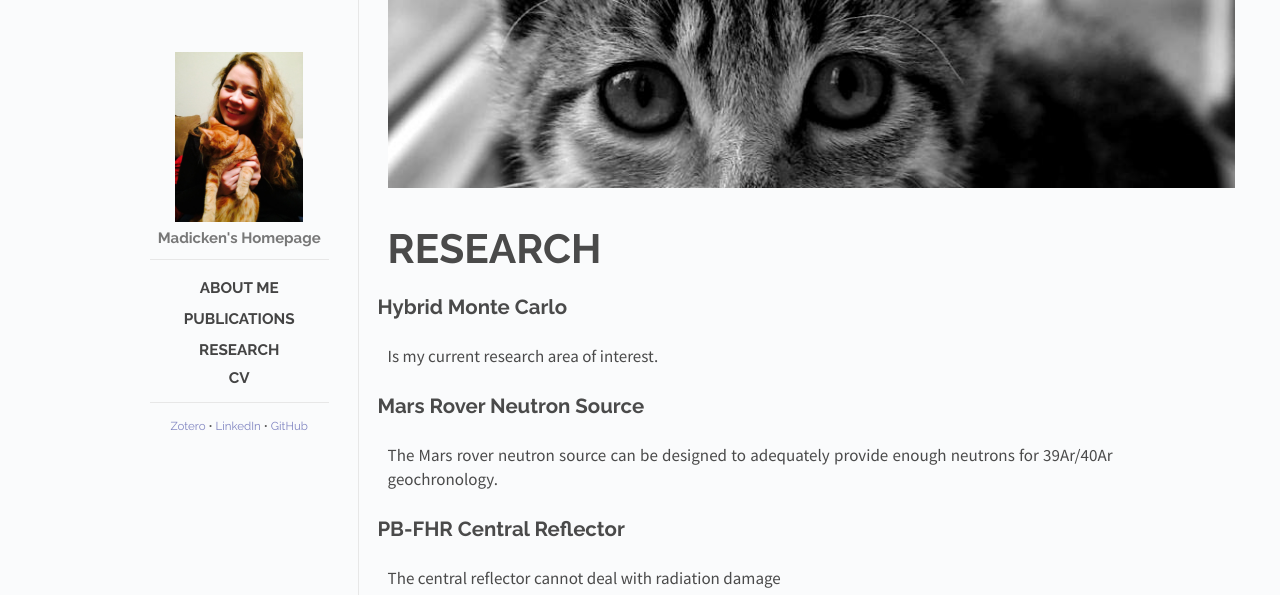
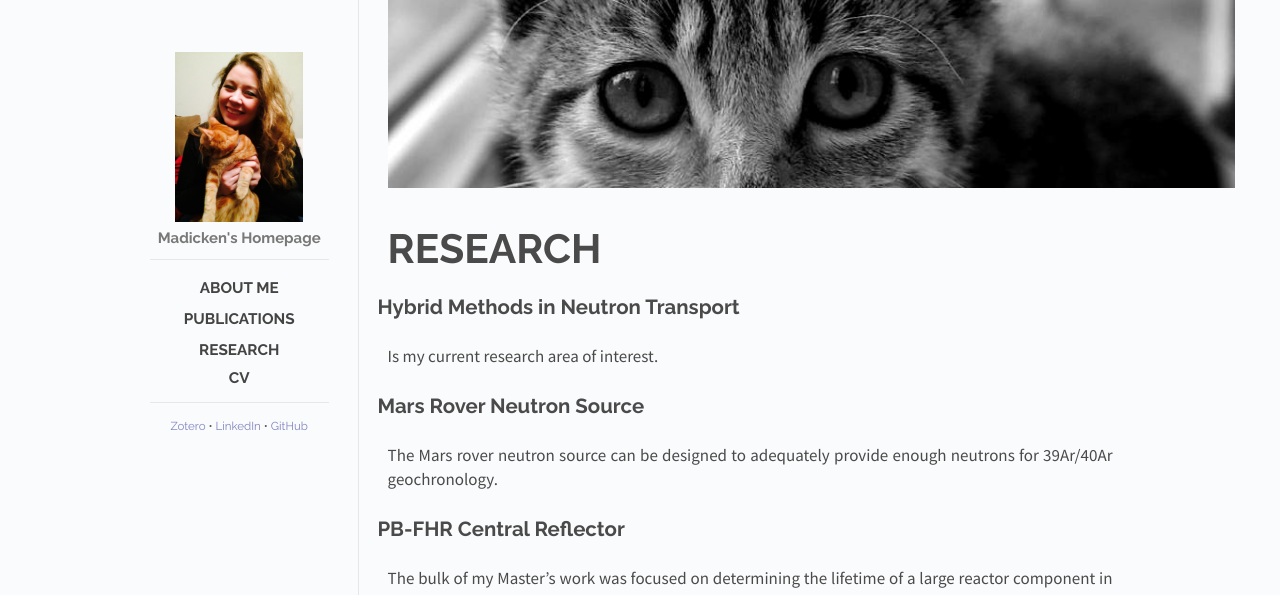
Before and after one commit to munkm/munkm.github.io, a Jekyll site: the page built from _posts/2014-10-18-projects.md, in a window 1280 px wide, cut to the strip 0-595 px from the top of the page. Built offline with Jekyll 4.4.1, drawn with Linux system fonts in a browser that asks for light colours; Markdown is read by kramdown in place of the engine named in the settings; some of the changed text lies outside the part shown.

Commit message:
Add description of central reflector project

```diff
--- a/_posts/2014-10-18-projects.md
+++ b/_posts/2014-10-18-projects.md
@@ -6,7 +6,7 @@ date:   2014-10-18
 categories: posts
 ---
 
-## Hybrid Monte Carlo
+## Hybrid Methods in Neutron Transport
 
 Is my current research area of interest.
 
@@ -16,7 +16,11 @@ The Mars rover neutron source can be designed to adequately provide enough neutr
 
 ## PB-FHR Central Reflector
 
-The central reflector cannot deal with radiation damage
+The bulk of my Master's work was focused on determining the lifetime of a large reactor component in a pebble bed, fluoride salt-cooled, high temperature reactor. The technology relevant to this  reactor is currently being investigated  by an Integrated Research Project (IRP) between MIT, University of Wisconsin, Madison, and UC Berkeley. UC Berkeley has been spearheading the core design for this reactor; the current design is the PB-FHR MK-1. In this design, the fueled pebbles are in an annular configuration around a graphite central reflector. The central reflector provides moderation for the neutrons, but also provides flowpaths for crossflow of the coolant in the core.
+
+The earliest designs of the MK-1 had the central reflector constructed of a solid block of graphite. Given that this component is essentially in the center of the core, it will see extremely high temperatures and fluences. Furthermore, the effective moderation of the central reflector will lead to strong fluence gradients in both the axial and radial directions of the reflector. This will lead to enormous stress buildups due to radiation-induced swelling in the graphite.
+
+My analysis concluded that without redesign, the central reflector will require replacement frequencies that render the Mk-1 design unfeasible. The analysis was performed using MCNP5 and COMSOL multiphysics.
 
 ![Central Reflector](/images/StressMises.gif)
 
```
